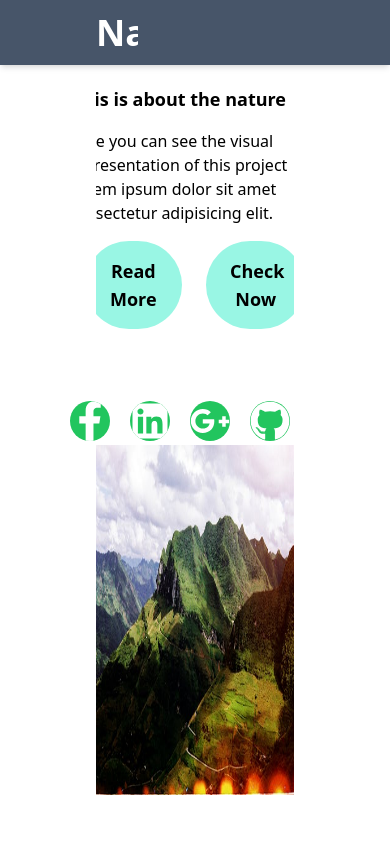
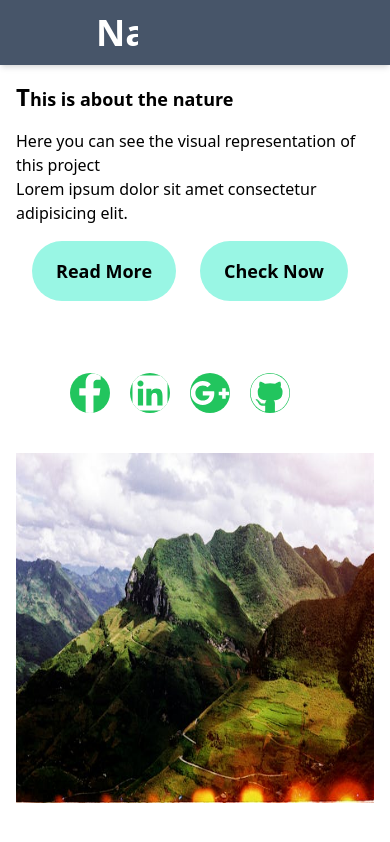
Before and after one commit to neelendrareddy9001/json_webtoken-authentication, a React (Create React App) app in the folder client/: page / in a window 390 px wide. Built offline with nearby package versions, Linux system fonts and the light colour scheme.

Commit message:
framer motion styels and animation beding added to about component further more

```diff
--- a/client/package.json
+++ b/client/package.json
@@ -7,6 +7,7 @@
     "@testing-library/react": "^13.4.0",
     "@testing-library/user-event": "^13.5.0",
     "axios": "^1.6.8",
+    "framer-motion": "^11.2.10",
     "react": "^18.3.1",
     "react-dom": "^18.3.1",
     "react-icons": "^5.2.1",
--- a/client/src/Components/Home/Home.jsx
+++ b/client/src/Components/Home/Home.jsx
@@ -8,8 +8,8 @@ import { FaGithub } from "react-icons/fa";
 
 const Home = () => {
   return (
-    <section className='container px-24 w-full'>
-      <div className='grid grid-cols-1 gap-5 sm:grid-cols-2 place-items-center'>
+    <section className='container w-full md:px-8'>
+      <div className='grid grid-cols-1 gap-14 sm:grid-cols-2 place-items-center'>
         <div>
           <h1  className="heading first-letter:text-2xl font-semibold text-lg py-4">This is about the nature</h1>
           <h4>Here you can see the visual representation of this project</h4>
--- a/client/src/index.css
+++ b/client/src/index.css
@@ -11,9 +11,34 @@
 
 @layer components {
   .btn {
-    @apply p-4 px-6 bg-teal-200 rounded-full font-bold text-lg hover:bg-transparent
+    @apply p-4 px-6 bg-teal-200 rounded-full font-bold text-lg hover:bg-transparent hover:bg-sky-400
   }
   .icon {
     @apply w-[40px] h-[40px] rounded-full bg-green-500 text-white text-2xl font-bold hover:scale-110 duration-200 transition-all
   }
 }
+
+@layer components {
+  .section-container {
+    @apply px-14
+  }
+}
+/* @layer components {
+  .section-backround {
+    @apply grid grid-cols-1 sm:grid-cols-1
+  }
+} */
+
+.about-img {
+  border-top-left-radius: 25%;
+  border-bottom-right-radius: 25%;
+  border-top-right-radius: 15%;
+  border-bottom-left-radius: 15%;
+  background-blend-mode:color-dodge;
+  border: 4px solid green;
+  transition: all 0.4s ease-out;
+}
+.about-img:hover {
+  border: transparent;
+  transform: scale3d(1.2)
+}
```
Also changed, not shown: client/src/images/pexels.jpeg (added), 1 other file (tests, documents, lock files or other folders).
